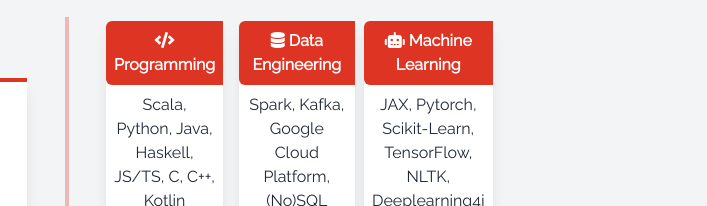
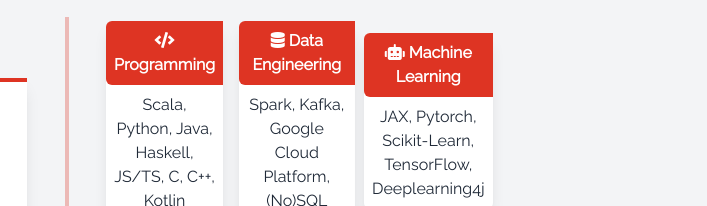
Before and after one commit to riiswa/resume, a plain HTML site: page data.html in a window 1280 px wide. Shown: the part 594-800 px from the top of the page, 573-1280 px from the left. Drawn offline with nearby package versions, Linux system fonts and the light colour scheme; no server answers.

Commit message:
Deploying to gh-pages from @ riiswa/resume@ac1d2f261d6eb13368166b398c061bad75289749 🚀

```diff
--- a/data.html
+++ b/data.html
@@ -504,7 +504,7 @@
                                     </div>
 
                                         <div class="text-center my-auto">
-                                            JAX, Pytorch, Scikit-Learn, TensorFlow, NLTK, Deeplearning4j
+                                            JAX, Pytorch, Scikit-Learn, TensorFlow, Deeplearning4j
                                         </div>
 
                                 </div>
```
Also changed, not shown: index.html (+1 -1 lines), software.html (+1 -1 lines).
